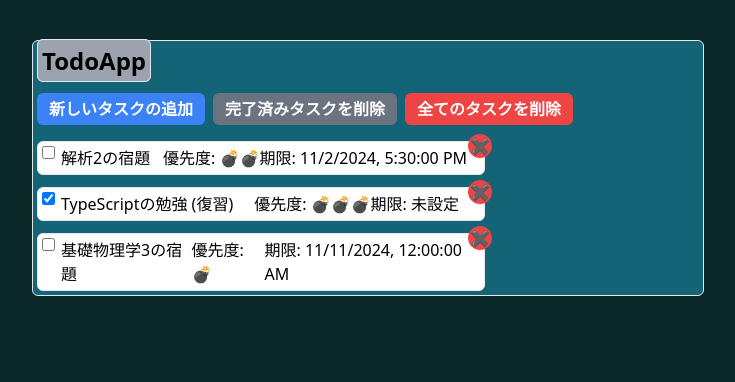
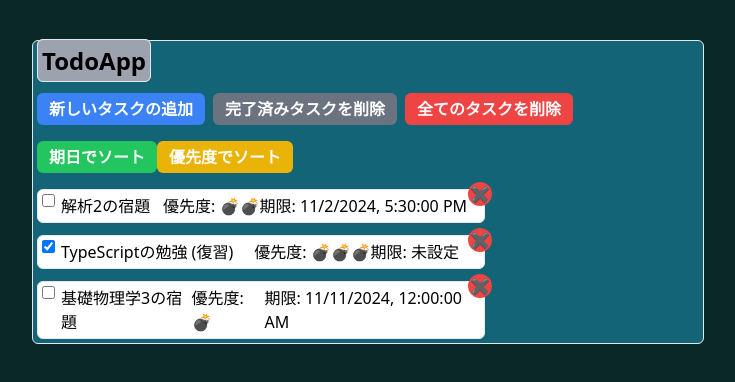
Before and after one commit to megumegu256/react-todo-app, a React (Vite) app: page / in a window 1280 px wide. Shown: the top 382 px of the page, without its empty margins (272-1007 px from the left). Built offline with nearby package versions, Linux system fonts and the light colour scheme.

Commit message:
update App.tsx

```diff
--- a/src/App.tsx
+++ b/src/App.tsx
@@ -5,9 +5,9 @@ import { initTodos } from "./initTodos";
 import TodoList from "./TodoList";
 import { v4 as uuid } from "uuid";
 import dayjs from "dayjs";
-import { twMerge } from "tailwind-merge"; // ◀◀ 追加
-import { FontAwesomeIcon } from "@fortawesome/react-fontawesome"; // ◀◀ 追加
-import { faTriangleExclamation } from "@fortawesome/free-solid-svg-icons"; // ◀◀ 追加
+import { twMerge } from "tailwind-merge";
+import { FontAwesomeIcon } from "@fortawesome/react-fontawesome";
+import { faTriangleExclamation } from "@fortawesome/free-solid-svg-icons";
 
 const App = () => {
   const [todos, setTodos] = useState<Todo[]>(initTodos);
@@ -20,11 +20,13 @@ const App = () => {
     message: string;
     onConfirm: () => void;
   } | null>(null);
+  const [isAscendingByDeadline, setIsAscendingByDeadline] = useState(true);
+  const [isAscendingByPriority, setIsAscendingBypriority] = useState(true);
 
   const updateIsDone = (id: string, value: boolean) => {
     const updatedTodos = todos.map((todo) => {
       if (todo.id === id) {
-        return { ...todo, isDone: value }; // スプレッド構文
+        return { ...todo, isDone: value };
       } else {
         return todo;
       }
@@ -37,9 +39,6 @@ const App = () => {
     setTodos(updatedTodos);
   };
 
-  //const uncompletedCount = todos.filter((todo: Todo) => !todo.isDone).length;
-
-  // ▼▼ 追加
   const isValidTodoName = (name: string): string => {
     if (name.length < 2 || name.length > 32) {
       return "2文字以上、32文字以内で入力してください";
@@ -49,7 +48,7 @@ const App = () => {
   };
 
   const updateNewTodoName = (e: React.ChangeEvent<HTMLInputElement>) => {
-    setNewTodoNameError(isValidTodoName(e.target.value)); // ◀◀ 追加
+    setNewTodoNameError(isValidTodoName(e.target.value));
     setNewTodoName(e.target.value);
   };
 
@@ -58,13 +57,12 @@ const App = () => {
   };
 
   const updateDeadline = (e: React.ChangeEvent<HTMLInputElement>) => {
-    const dt = e.target.value; // UIで日時が未設定のときは空文字列 "" が dt に格納される
+    const dt = e.target.value;
     console.log(`UI操作で日時が "${dt}" (${typeof dt}型) に変更されました。`);
     setNewTodoDeadline(dt === "" ? null : new Date(dt));
   };
 
   const addNewTodo = () => {
-    // ▼▼ 編集
     const err = isValidTodoName(newTodoName);
     if (err !== "") {
       setNewTodoNameError(err);
@@ -93,6 +91,34 @@ const App = () => {
     setConfirmDialog(null);
   };
 
+  const sortTodosByDeadline = () => {
+    const sortedTodos = [...todos].sort((a, b) => {
+      if (a.deadline && b.deadline) {
+        return isAscendingByDeadline
+          ? new Date(a.deadline).getTime() - new Date(b.deadline).getTime()
+          : new Date(b.deadline).getTime() - new Date(a.deadline).getTime();
+      } else if (a.deadline) {
+        return isAscendingByDeadline ? -1 : 1;
+      } else if (b.deadline) {
+        return isAscendingByDeadline ? 1 : -1;
+      } else {
+        return 0;
+      }
+    });
+    setTodos(sortedTodos);
+    setIsAscendingByDeadline(!isAscendingByDeadline);
+  };
+
+  const sortTodosByPriority = () => {
+    const sortedTodos = [...todos].sort((a, b) => {
+      return isAscendingByPriority
+        ? a.priority - b.priority
+        : b.priority - a.priority;
+    });
+    setTodos(sortedTodos);
+    setIsAscendingBypriority(!isAscendingByPriority);
+  };
+
   return (
     <div className="mx-4 mt-10 max-w-2xl space-y-4 rounded-md border bg-cbgBlue p-1 md:mx-auto">
       <h1 className="mb-4 text-2xl font-bold">
@@ -106,6 +132,55 @@ const App = () => {
         >
           新しいタスクの追加
         </button>
+
+        <button
+          type="button"
+          onClick={() =>
+            handleConfirm("本当に完了済みタスクを削除しますか？", () => {
+              const uncompletedTodos = todos.filter((todo) => !todo.isDone);
+              setTodos(uncompletedTodos);
+            })
+          }
+          className="rounded-md bg-gray-500 px-3 py-1 font-bold text-white hover:bg-gray-600"
+        >
+          完了済みタスクを削除
+        </button>
+
+        <button
+          type="button"
+          onClick={() =>
+            handleConfirm("本当に全てのタスクを削除しますか？", () => {
+              setTodos([]);
+            })
+          }
+          className="rounded-md bg-red-500 px-3 py-1 font-bold text-white hover:bg-red-600"
+        >
+          全てのタスクを削除
+        </button>
+      </div>
+
+      <button
+        type="button"
+        onClick={sortTodosByDeadline}
+        className="rounded-md bg-green-500 px-3 py-1 font-bold text-white hover:bg-green-600"
+      >
+        期日でソート
+      </button>
+
+      <button
+        type="button"
+        onClick={sortTodosByPriority}
+        className="rounded-md bg-yellow-500 px-3 py-1 font-bold text-white hover:bg-yellow-600"
+      >
+        優先度でソート
+      </button>
+
+      <TodoList
+        todos={todos}
+        updateIsDone={updateIsDone}
+        deleteTodo={deleteTodo}
+      />
+
       {showSettings && (
         <div className="fixed inset-0 flex items-center justify-center bg-gray-800 bg-opacity-50">
           <div className="rounded-md bg-gray-400 p-5 shadow-md">
@@ -192,38 +267,6 @@ const App = () => {
         </div>
       )}
 
-        <button
-          type="button"
-          onClick={() =>
-            handleConfirm("本当に完了済みタスクを削除しますか？", () => {
-              const uncompletedTodos = todos.filter((todo) => !todo.isDone);
-              setTodos(uncompletedTodos);
-            })
-          }
-          className="rounded-md bg-gray-500 px-3 py-1 font-bold text-white hover:bg-gray-600"
-        >
-          完了済みタスクを削除
-        </button>
-
-        <button
-          type="button"
-          onClick={() =>
-            handleConfirm("本当に全てのタスクを削除しますか？", () => {
-              setTodos([]);
-            })
-          }
-          className="rounded-md bg-red-500 px-3 py-1 font-bold text-white hover:bg-red-600"
-        >
-          全てのタスクを削除
-        </button>
-      </div>
-
-      <TodoList
-        todos={todos}
-        updateIsDone={updateIsDone}
-        deleteTodo={deleteTodo}
-      />
-
       {confirmDialog && (
         <div className="fixed inset-0 flex items-center justify-center bg-gray-800 bg-opacity-50">
           <div className="rounded-md bg-white p-5 shadow-md">
```
Lines whose indentation alone changed are shown as unchanged.
